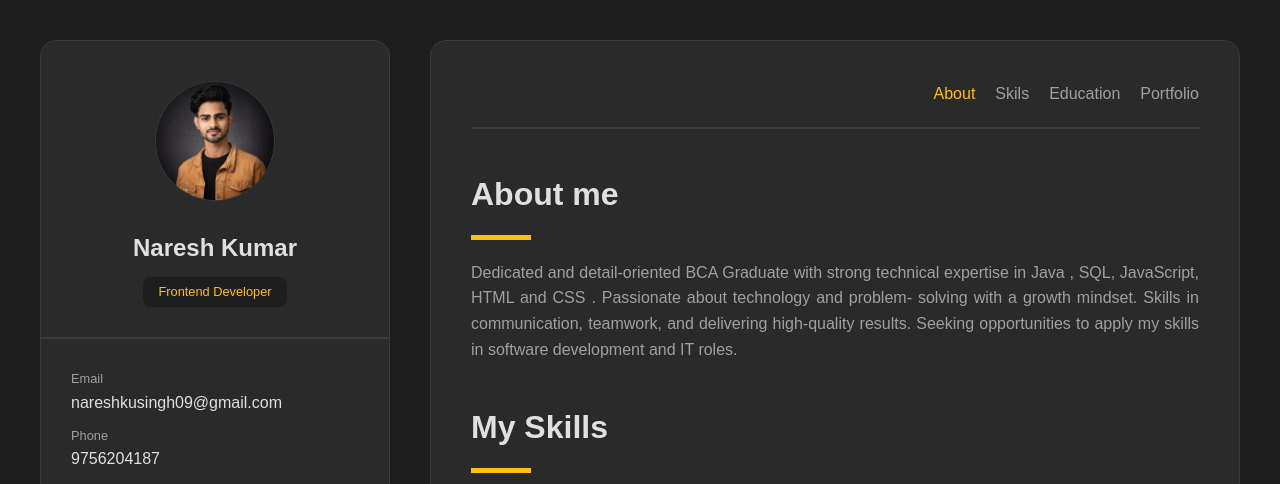
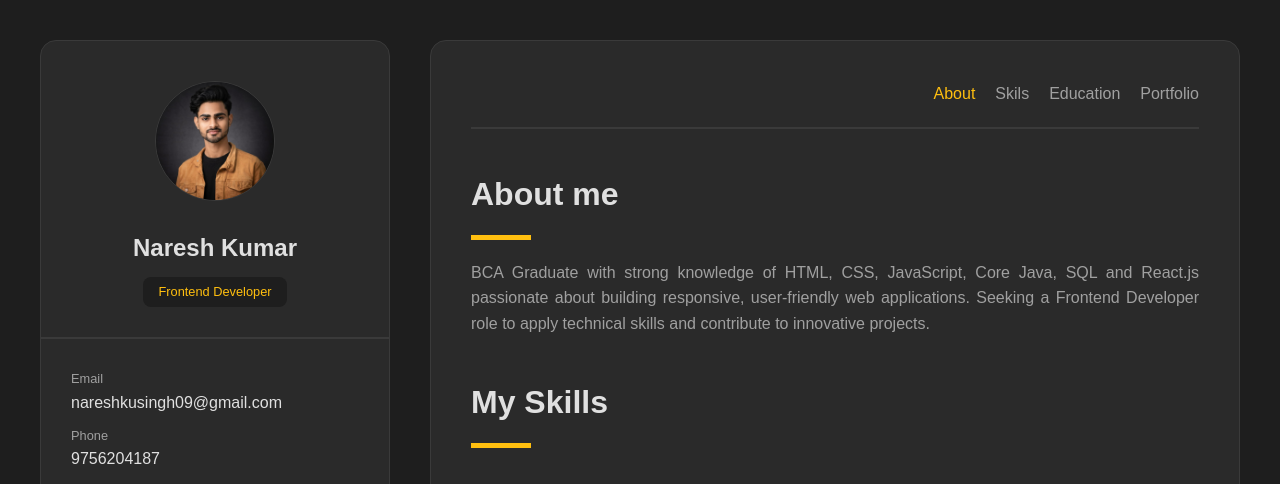
Before and after one commit to Nareshkusingh/Portfolio, a plain HTML site: page index.html in a window 1280 px wide. Shown: the top 484 px of the page. Drawn offline with Linux system fonts and the light colour scheme.

Commit message:
Updated portfolio

```diff
--- a/index.html
+++ b/index.html
@@ -50,11 +50,8 @@
     <div id="About">
         <h2 class="heading">About me</h2>
         <div class="line"></div>
-        <p class="content">Dedicated and detail-oriented BCA Graduate with strong technical
-             expertise in Java , SQL, JavaScript, HTML and CSS . Passionate about technology and problem-
-             solving with a growth mindset. Skills in communication, teamwork, and delivering
-             high-quality results. Seeking opportunities to apply my skills in software development
-              and IT roles.</p>
+        <p class="content">BCA Graduate with strong knowledge of HTML, CSS, JavaScript, Core Java, SQL and React.js passionate about building responsive, user-friendly web applications. Seeking a
+Frontend Developer role to apply technical skills and contribute to innovative projects.</p>
     </div>
     <div id="Skils">
         <h2 class="heading">My Skills</h2>
```
